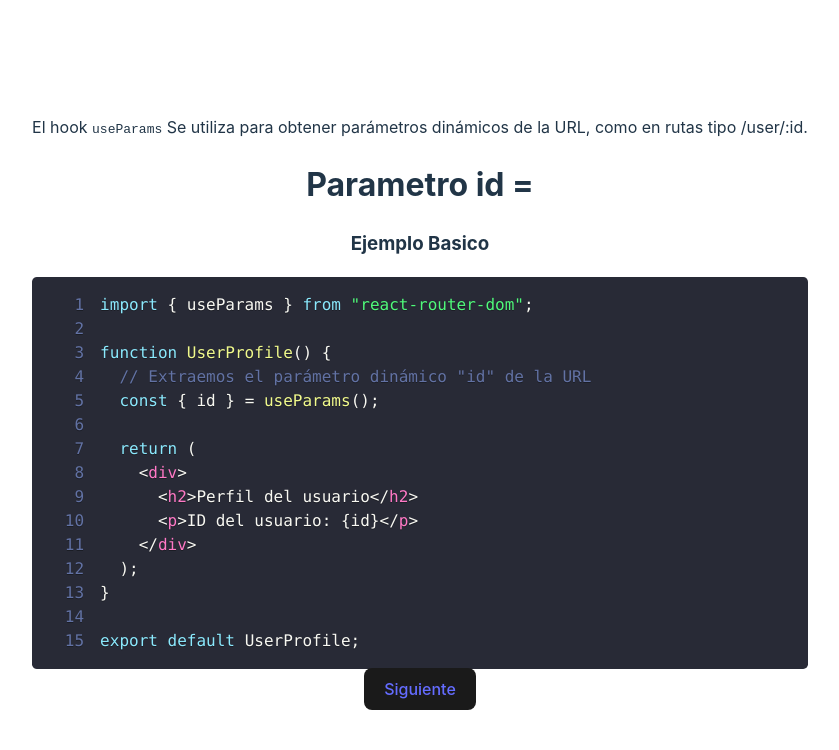
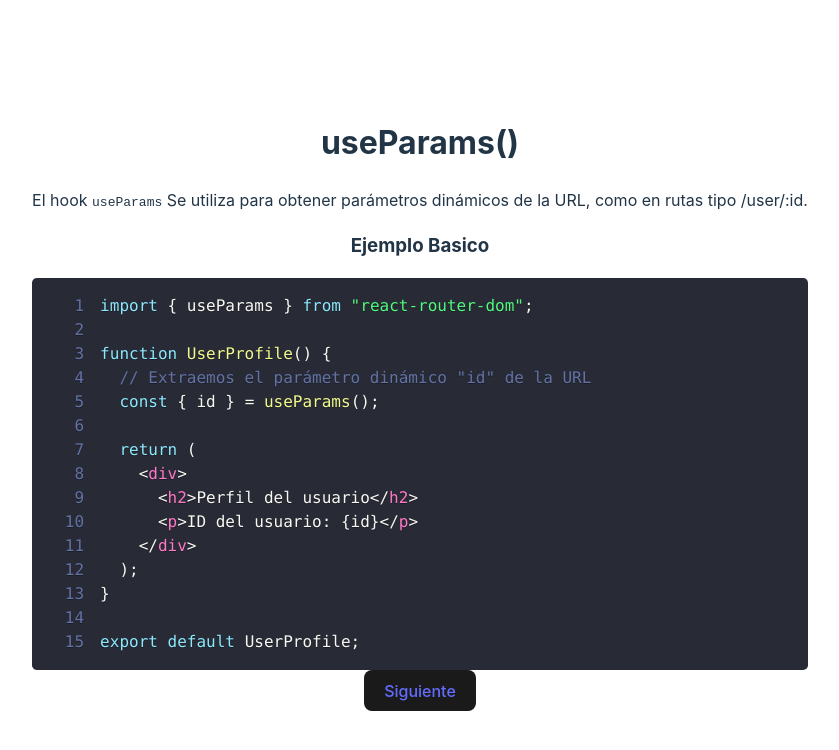
Before and after one commit to LuciaBonilla/react-router-presentation, a React (Vite) app: page /useParams in a window 1280 px wide. Shown: the top 750 px of the page, without its empty margins (220-1059 px from the left). Built offline with nearby package versions, Linux system fonts and the light colour scheme.

Commit message:
correcion

```diff
--- a/src/routes/Routes/useParams/index.jsx
+++ b/src/routes/Routes/useParams/index.jsx
@@ -13,9 +13,8 @@ const UseParams = () => {
 
     return (
         <div>
+            <h1>useParams()</h1>
             <p>El hook <code>useParams</code> Se utiliza para obtener parámetros dinámicos de la URL, como en rutas tipo /user/:id.</p>
-            <h1>Parametro id = {params.id}</h1>
-
             <h3>Ejemplo Basico</h3>
             <SyntaxHighlighter showLineNumbers language="jsx" style={dracula}>
                 {route}
```
